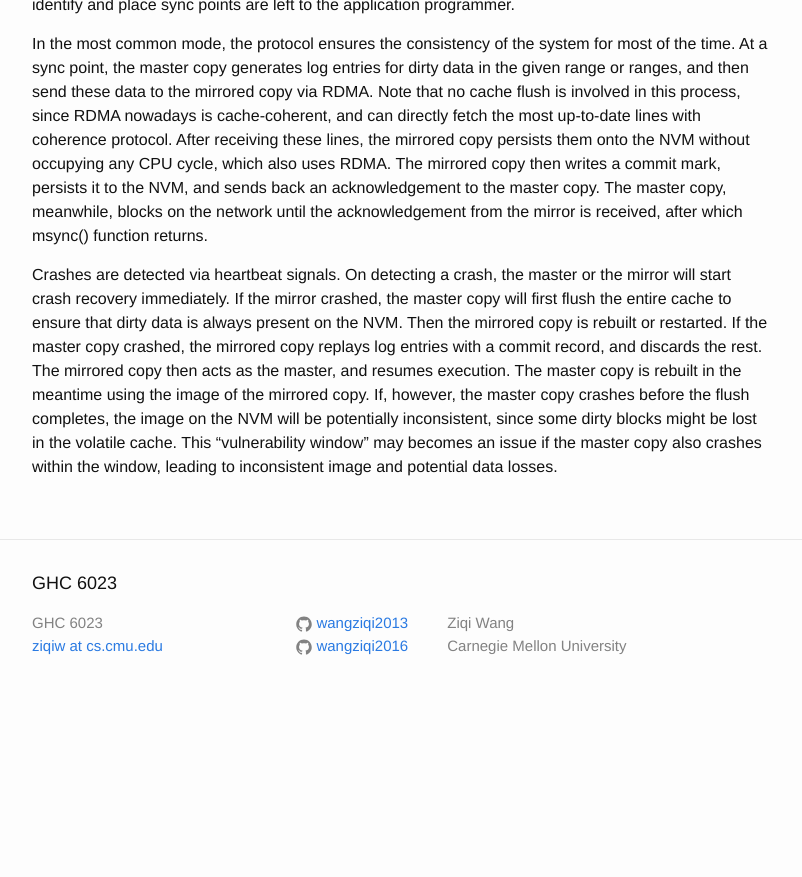
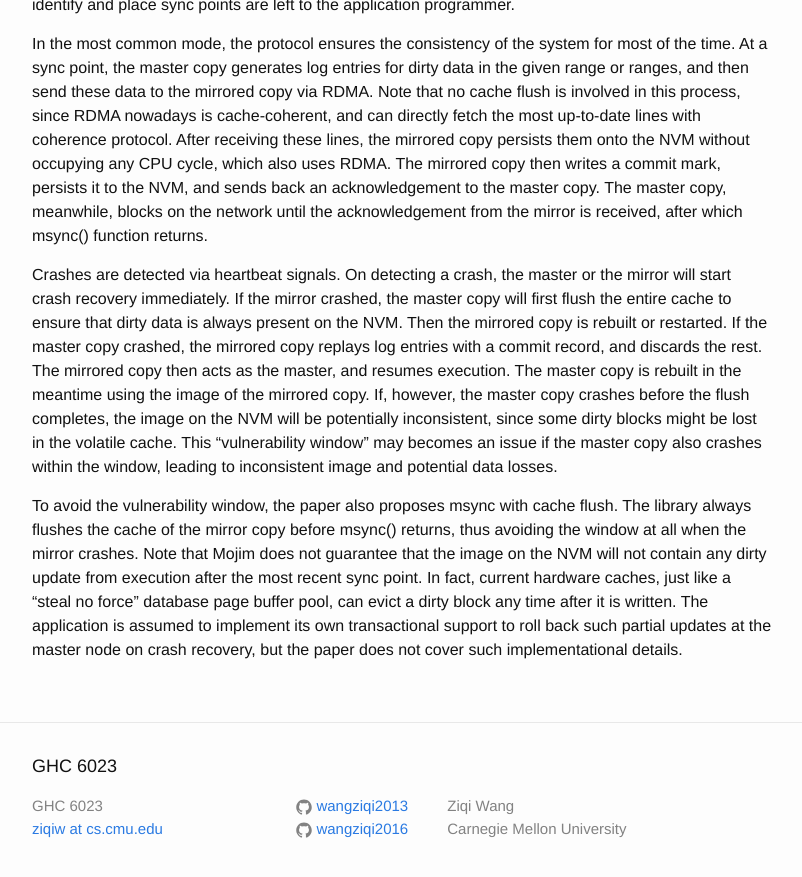
Before and after one commit to wangziqi2013/wangziqi2013.github.io, a Jekyll site: the page built from _posts/2020-06-22-mojim.markdown, in a window 1280 px wide and 900 px high, scrolled down 2320 px. Shown: the top 877 px of the window, without its empty margins (238-1040 px from the left). Built offline with Jekyll 4.4.1, drawn with Linux system fonts in a browser that asks for light colours; before the commit the page ends 3037 px from its top, so only the background shows below that.

Commit message:
Adding no flush

```diff
--- a/_posts/2020-06-22-mojim.markdown
+++ b/_posts/2020-06-22-mojim.markdown
@@ -104,3 +104,11 @@ execution. The master copy is rebuilt in the meantime using the image of the mir
 If, however, the master copy crashes before the flush completes, the image on the NVM will be potentially inconsistent,
 since some dirty blocks might be lost in the volatile cache. This "vulnerability window" may becomes an issue if the
 master copy also crashes within the window, leading to inconsistent image and potential data losses.
+
+To avoid the vulnerability window, the paper also proposes msync with cache flush. The library always flushes the
+cache of the mirror copy before msync() returns, thus avoiding the window at all when the mirror crashes. Note that
+Mojim does not guarantee that the image on the NVM will not contain any dirty update from execution after the most
+recent sync point. In fact, current hardware caches, just like a "steal no force" database page buffer pool, can
+evict a dirty block any time after it is written. The application is assumed to implement its own transactional
+support to roll back such partial updates at the master node on crash recovery, but the paper does not cover such
+implementational details.
```
